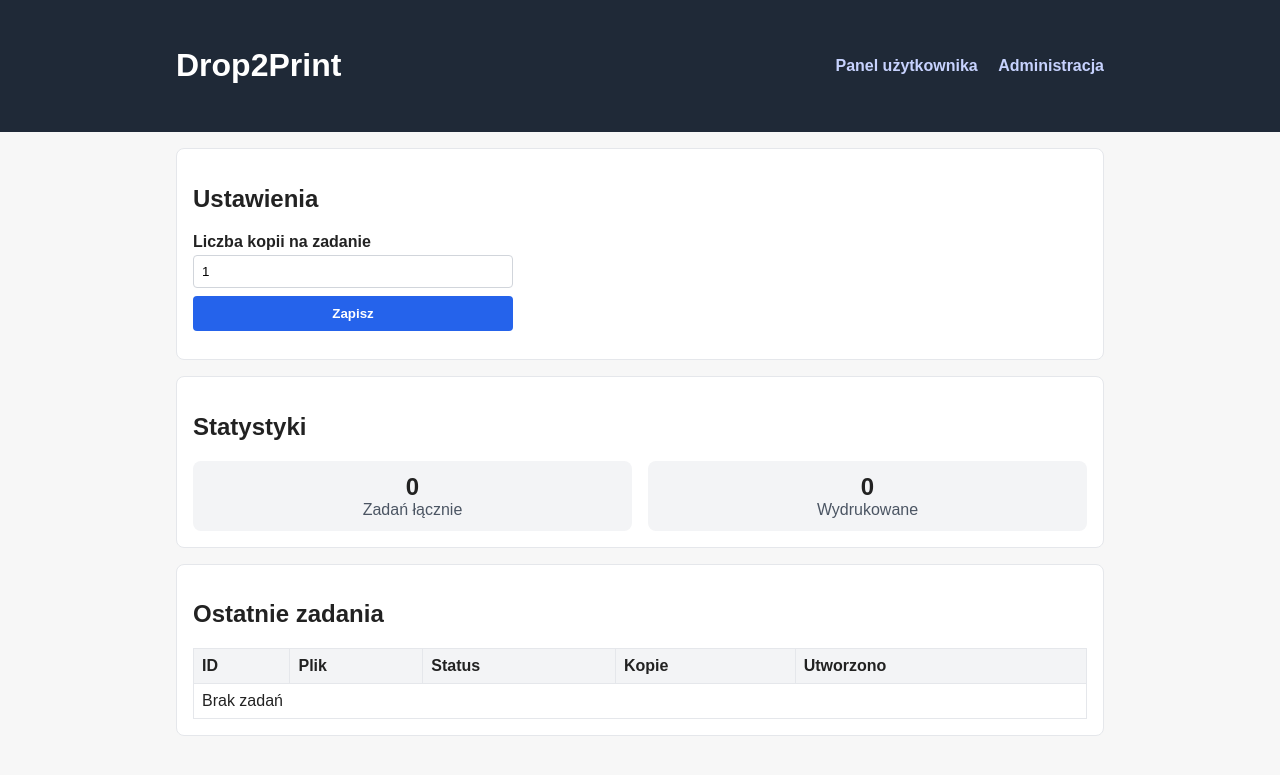
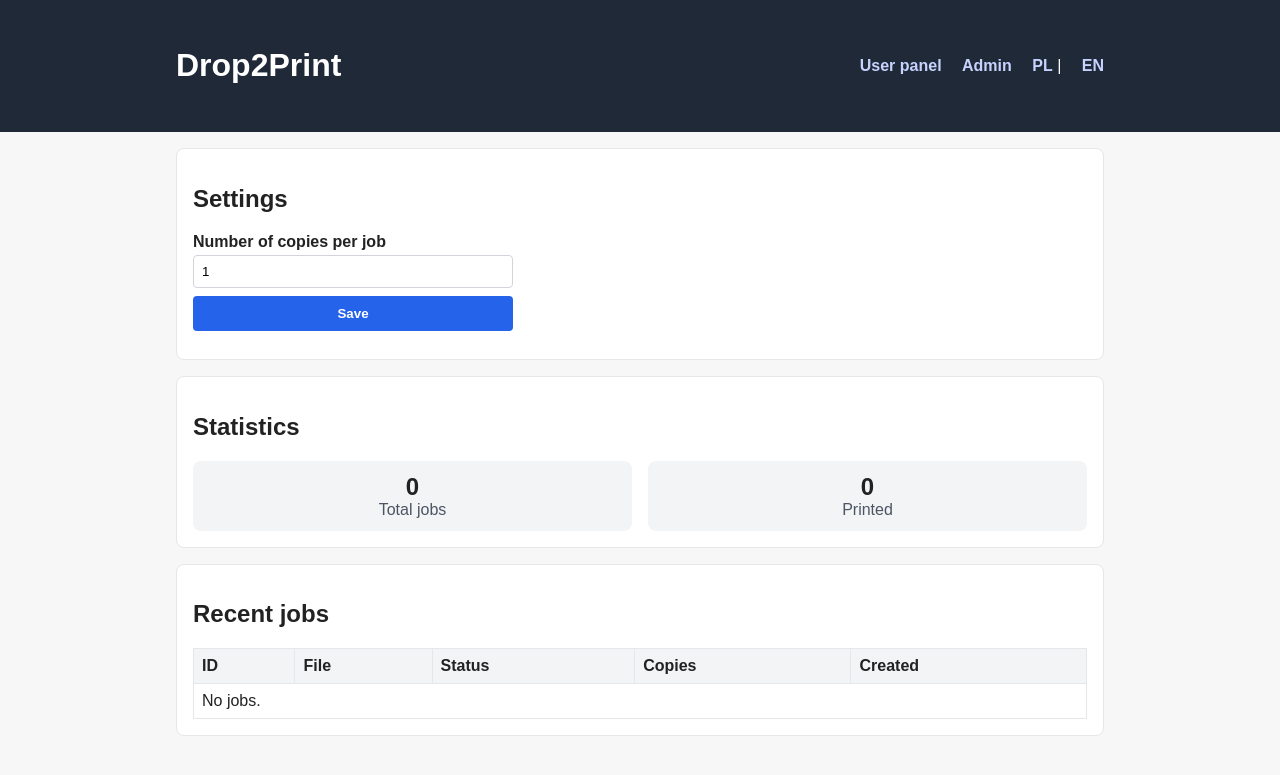
Before and after one commit to spidero/Drop2Print, a FastAPI app: page /admin in a window 1280 px wide. Shown: the top 775 px of the page. Run offline with FastAPI, Linux system fonts and the light colour scheme; data comes from the database, SQL or seed files in the repository; data that the repository does not hold is empty.

Commit message:
localization added

```diff
--- a/app/main.py
+++ b/app/main.py
@@ -1,3 +1,4 @@
+import json
 import logging
 import os
 import uuid
@@ -26,6 +27,56 @@ app = FastAPI(title="Drop2Print", version="0.1.0")
 app.mount("/static", StaticFiles(directory="app/static"), name="static")
 templates = Jinja2Templates(directory="app/templates")
 printer_service = PrinterService(printer_name=os.getenv("DROP2PRINT_PRINTER"))
+
+TRANSLATIONS = {
+    "en": {
+        "title": "Drop2Print",
+        "nav_user": "User panel",
+        "nav_admin": "Admin",
+        "drop_title": "Drop PDF files here",
+        "drop_sub": "Files will be uploaded and sent to print automatically.",
+        "drop_hint": "Drop PDF files here or click to choose.",
+        "recent_jobs": "Recent jobs",
+        "uploading": "Uploading {filename}...",
+        "status": "Job #{id} ({filename}) status: {status}",
+        "jobs_empty": "No jobs.",
+        "loading": "Loading...",
+        "settings": "Settings",
+        "copies_label": "Number of copies per job",
+        "save": "Save",
+        "save_success": "Saved.",
+        "save_error": "Save error",
+        "stats": "Statistics",
+        "total_jobs": "Total jobs",
+        "printed": "Printed",
+    },
+    "pl": {
+        "title": "Drop2Print",
+        "nav_user": "Panel użytkownika",
+        "nav_admin": "Administracja",
+        "drop_title": "Przeciągnij pliki PDF",
+        "drop_sub": "Pliki zostaną automatycznie wysłane do druku.",
+        "drop_hint": "Upuść pliki PDF tutaj lub kliknij, aby wybrać.",
+        "recent_jobs": "Ostatnie zadania",
+        "uploading": "Wysyłanie {filename}...",
+        "status": "Zadanie #{id} ({filename}) status: {status}",
+        "jobs_empty": "Brak zadań.",
+        "loading": "Ładowanie...",
+        "settings": "Ustawienia",
+        "copies_label": "Liczba kopii na zadanie",
+        "save": "Zapisz",
+        "save_success": "Zapisano.",
+        "save_error": "Błąd zapisu",
+        "stats": "Statystyki",
+        "total_jobs": "Zadań łącznie",
+        "printed": "Wydrukowane",
+    },
+}
+
+
+def get_lang(request: Request) -> str:
+    lang = request.query_params.get("lang") or request.cookies.get("lang") or "en"
+    return lang if lang in TRANSLATIONS else "en"
 
 
 @app.on_event("startup")
@@ -71,11 +122,20 @@ def serialize_job(job: PrintJob) -> dict:
 
 @app.get("/", response_class=HTMLResponse)
 def index(request: Request):
-    return templates.TemplateResponse("index.html", {"request": request})
+    lang = get_lang(request)
+    t = TRANSLATIONS[lang]
+    response = templates.TemplateResponse(
+        "index.html",
+        {"request": request, "t": t, "lang": lang, "translations_json": json.dumps(t)},
+    )
+    response.set_cookie("lang", lang)
+    return response
 
 
 @app.get("/admin", response_class=HTMLResponse)
 def admin_panel(request: Request, session: Session = Depends(get_session)):
+    lang = get_lang(request)
+    t = TRANSLATIONS[lang]
     copies = int(get_setting(session, "copies", str(Setting.default_copies())).value)
     recent_jobs: List[PrintJob] = session.exec(
         select(PrintJob).order_by(PrintJob.created_at.desc()).limit(10)
@@ -85,15 +145,20 @@ def admin_panel(request: Request, session: Session = Depends(get_session)):
         select(func.count()).select_from(PrintJob).where(PrintJob.status == PrintStatus.printed)
     ).one()
     stats = {"total_jobs": total_jobs, "printed": printed_jobs}
-    return templates.TemplateResponse(
+    response = templates.TemplateResponse(
         "admin.html",
         {
             "request": request,
             "copies": copies,
             "recent_jobs": recent_jobs,
             "stats": stats,
+            "t": t,
+            "lang": lang,
+            "translations_json": json.dumps(t),
         },
     )
+    response.set_cookie("lang", lang)
+    return response
 
 
 @app.get("/api/settings")
--- a/app/static/main.js
+++ b/app/static/main.js
@@ -3,6 +3,15 @@ function setupDropzone() {
   const fileInput = document.getElementById("file-input");
   const statusBox = document.getElementById("upload-status");
   if (!dropzone || !fileInput) return;
+
+  const t = (key, vars = {}) => {
+    const dict = window.I18N || {};
+    let value = dict[key] || key;
+    Object.entries(vars).forEach(([k, v]) => {
+      value = value.replace(`{${k}}`, v);
+    });
+    return value;
+  };
 
   const highlight = () => dropzone.classList.add("active");
   const unhighlight = () => dropzone.classList.remove("active");
@@ -10,18 +19,18 @@ function setupDropzone() {
   const handleFiles = (files) => {
     const validFiles = Array.from(files).filter((file) => file.type === "application/pdf");
     if (!validFiles.length) {
-      statusBox.textContent = "Dodaj PDF.";
+      statusBox.textContent = "PDF only.";
       return;
     }
     validFiles.forEach(async (file) => {
-      statusBox.textContent = `Wysyłanie ${file.name}...`;
+      statusBox.textContent = t("uploading", { filename: file.name });
       const formData = new FormData();
       formData.append("file", file);
       try {
         const res = await fetch("/api/upload", { method: "POST", body: formData });
         if (!res.ok) throw new Error("Błąd wysyłki");
         const job = await res.json();
-        statusBox.textContent = `Zadanie #${job.id} (${job.filename}) status: ${job.status}`;
+        statusBox.textContent = t("status", { id: job.id, filename: job.filename, status: job.status });
         refreshJobs();
       } catch (err) {
         statusBox.textContent = err.message;
@@ -50,13 +59,14 @@ function setupDropzone() {
 async function refreshJobs() {
   const list = document.getElementById("jobs-list");
   if (!list) return;
-  list.innerHTML = "Ładowanie...";
+  const dict = window.I18N || {};
+  list.innerHTML = dict.loading || "Loading...";
   try {
     const res = await fetch("/api/jobs?limit=5");
     if (!res.ok) throw new Error("Nie udało się pobrać zadań");
     const jobs = await res.json();
     if (!jobs.length) {
-      list.textContent = "Brak zadań.";
+      list.textContent = dict.jobs_empty || "No jobs.";
       return;
     }
     list.innerHTML = "";
--- a/app/templates/admin.html
+++ b/app/templates/admin.html
@@ -1,40 +1,40 @@
 {% extends "base.html" %}
 {% block content %}
 <section class="card">
-  <h2>Ustawienia</h2>
+  <h2>{{ t.settings }}</h2>
   <form id="settings-form" class="grid">
-    <label>Liczba kopii na zadanie
+    <label>{{ t.copies_label }}
       <input type="number" name="copies" id="copies-input" min="1" value="{{ copies }}">
     </label>
-    <button type="submit">Zapisz</button>
+    <button type="submit">{{ t.save }}</button>
   </form>
   <div id="settings-status" class="status"></div>
 </section>
 
 <section class="card">
-  <h2>Statystyki</h2>
+  <h2>{{ t.stats }}</h2>
   <div class="stats">
     <div class="stat">
       <div class="stat-value">{{ stats.total_jobs }}</div>
-      <div class="stat-label">Zadań łącznie</div>
+      <div class="stat-label">{{ t.total_jobs }}</div>
     </div>
     <div class="stat">
       <div class="stat-value">{{ stats.printed }}</div>
-      <div class="stat-label">Wydrukowane</div>
+      <div class="stat-label">{{ t.printed }}</div>
     </div>
   </div>
 </section>
 
 <section class="card">
-  <h2>Ostatnie zadania</h2>
+  <h2>{{ t.recent_jobs }}</h2>
   <table class="jobs-table">
     <thead>
       <tr>
         <th>ID</th>
-        <th>Plik</th>
+        <th>File</th>
         <th>Status</th>
-        <th>Kopie</th>
-        <th>Utworzono</th>
+        <th>Copies</th>
+        <th>Created</th>
       </tr>
     </thead>
     <tbody>
@@ -47,7 +47,7 @@
         <td>{{ job.created_at }}</td>
       </tr>
     {% else %}
-      <tr><td colspan="5">Brak zadań</td></tr>
+      <tr><td colspan="5">{{ t.jobs_empty }}</td></tr>
     {% endfor %}
     </tbody>
   </table>
@@ -60,12 +60,12 @@
     const statusEl = document.getElementById("settings-status");
     form.addEventListener("submit", async (e) => {
       e.preventDefault();
-      statusEl.textContent = "Zapisywanie...";
+      statusEl.textContent = window.I18N.save || "Save";
       const formData = new FormData(form);
       try {
         const res = await fetch("/api/settings", { method: "POST", body: formData });
-        if (!res.ok) throw new Error("Błąd zapisu");
-        statusEl.textContent = "Zapisano.";
+        if (!res.ok) throw new Error(window.I18N.save_error || "Save error");
+        statusEl.textContent = window.I18N.save_success || "Saved.";
       } catch (err) {
         statusEl.textContent = err.message;
       }
--- a/app/templates/base.html
+++ b/app/templates/base.html
@@ -2,22 +2,28 @@
 <html lang="pl">
 <head>
   <meta charset="UTF-8">
-  <title>Drop2Print</title>
+  <title>{{ t.title }}</title>
   <link rel="stylesheet" href="/static/styles.css">
 </head>
 <body>
   <header>
     <div class="container">
-      <h1><a href="/">Drop2Print</a></h1>
+      <h1><a href="/">{{ t.title }}</a></h1>
       <nav>
-        <a href="/">Panel użytkownika</a>
-        <a href="/admin">Administracja</a>
+        <a href="/?lang={{ lang }}">{{ t.nav_user }}</a>
+        <a href="/admin?lang={{ lang }}">{{ t.nav_admin }}</a>
+        <span class="lang-switch">
+          <a href="?lang=pl">PL</a> | <a href="?lang=en">EN</a>
+        </span>
       </nav>
     </div>
   </header>
   <main class="container">
     {% block content %}{% endblock %}
   </main>
+  <script>
+    window.I18N = {{ translations_json | safe }};
+  </script>
   <script src="/static/main.js" defer></script>
   {% block scripts %}{% endblock %}
 </body>
```
Also changed, not shown: app/templates/index.html (+4 -4 lines).
